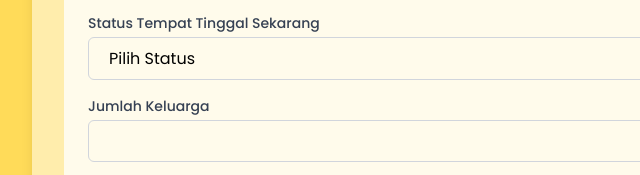
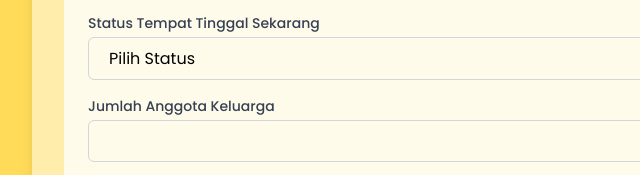
Before and after one commit to Smeagol03/rusunawadaftar, a website with bundled scripts: page daftar.html in a window 1280 px wide. Shown: the part 949-1124 px from the top of the page, 112-752 px from the left. Built offline with nearby package versions, Linux system fonts and the light colour scheme; a script that the page names is missing.

Commit message:
feat: update label from 'Jumlah Keluarga' to 'Jumlah Anggota Keluarga' in daftar, pendaftar, and penghuni pages

```diff
--- a/daftar.html
+++ b/daftar.html
@@ -129,7 +129,7 @@
                             <!-- Jumlah keluarga -->
                             <div>
                                 <label for="jumlah_keluarga" class="block text-sm font-medium text-gray-700 mb-1">Jumlah
-                                    Keluarga</label>
+                                    Anggota Keluarga</label>
                                 <input type="number" id="jumlah_keluarga" name="jumlah_keluarga" min="0" required
                                     class="w-full px-3 sm:px-4 py-2 border border-gray-300 rounded-md focus:ring-2 focus:ring-amber-500 focus:border-amber-500 text-sm sm:text-base">
                             </div>
--- a/pendaftar.html
+++ b/pendaftar.html
@@ -136,7 +136,7 @@
                                 <th class="py-3 px-4 whitespace-nowrap border">Tanggal Lahir</th>
                                 <th class="py-3 px-4 whitespace-nowrap border">No KTP</th>
                                 <th class="py-3 px-4 whitespace-nowrap border">Status Tempat Tinggal</th>
-                                <th class="py-3 px-4 whitespace-nowrap border">Jumlah Keluarga</th>
+                                <th class="py-3 px-4 whitespace-nowrap border">Jumlah Anggota Keluarga</th>
                                 <th class="py-3 px-4 whitespace-nowrap border">Status Perkawinan</th>
                                 <th class="py-3 px-4 whitespace-nowrap border">Pekerjaan</th>
                                 <th class="py-3 px-4 whitespace-nowrap border">Penghasilan</th>
--- a/penghuni.html
+++ b/penghuni.html
@@ -137,7 +137,7 @@
                                 <th class="py-3 px-4 whitespace-nowrap border">Tanggal Lahir</th>
                                 <th class="py-3 px-4 whitespace-nowrap border">No KTP</th>
                                 <th class="py-3 px-4 whitespace-nowrap border">Status Tempat Tinggal</th>
-                                <th class="py-3 px-4 whitespace-nowrap border">Jumlah Keluarga</th>
+                                <th class="py-3 px-4 whitespace-nowrap border">Jumlah Anggota Keluarga</th>
                                 <th class="py-3 px-4 whitespace-nowrap border">Status Perkawinan</th>
                                 <th class="py-3 px-4 whitespace-nowrap border">Pekerjaan</th>
                                 <th class="py-3 px-4 whitespace-nowrap border">Penghasilan</th>
```
